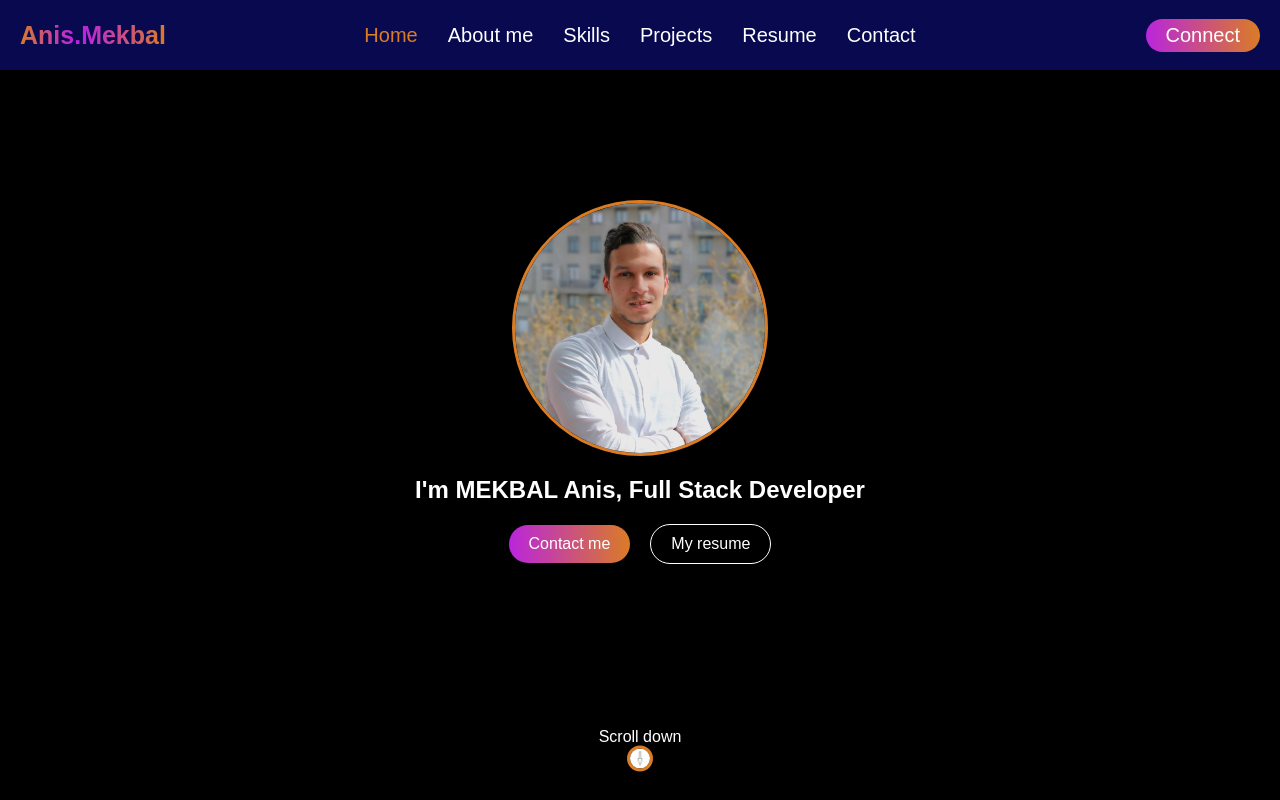
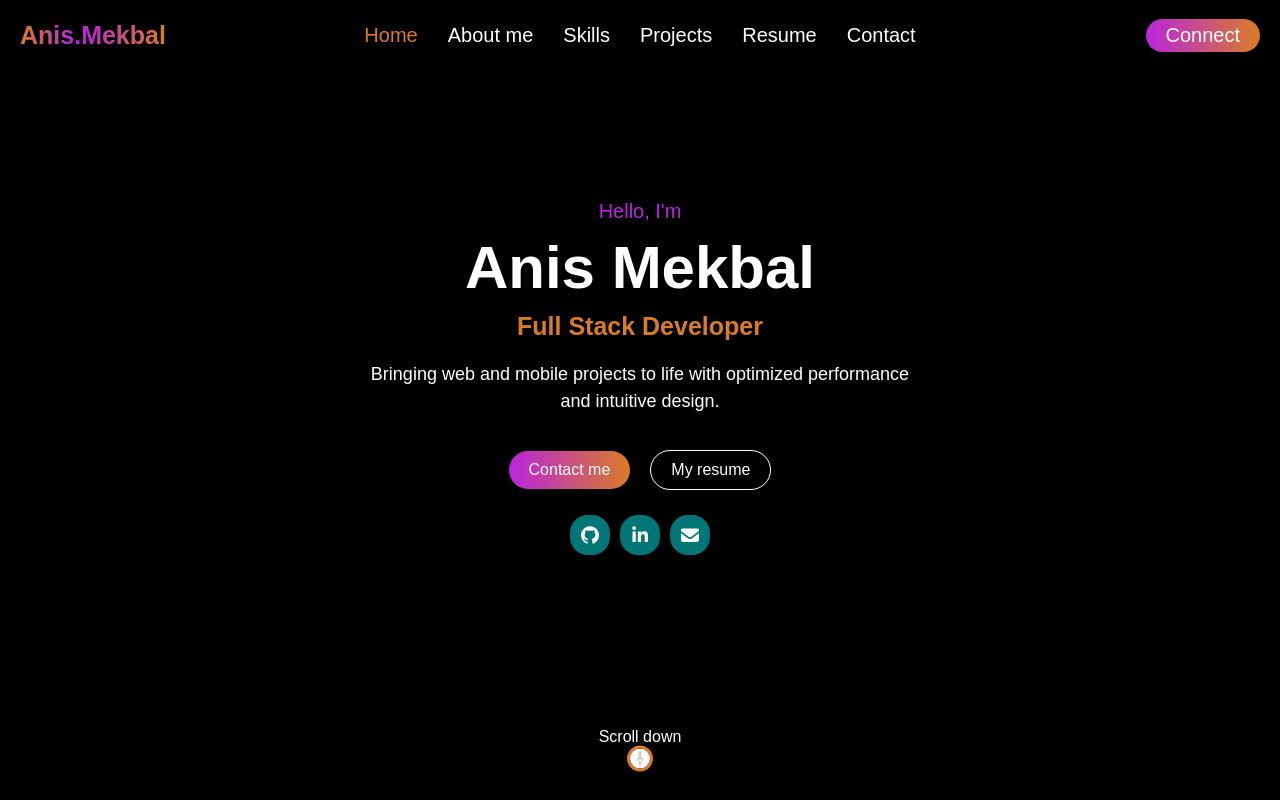
Before and after one commit to anismkb/Portfolio-MEKBAL-Anis, a React (Vite) app: page / in a window 1280 px wide. Shown: the top 800 px of the page. Built offline with nearby package versions, Linux system fonts and the light colour scheme.

Commit message:
update navbar and hero

```diff
--- a/src/App.jsx
+++ b/src/App.jsx
@@ -21,7 +21,7 @@ function App() {
     const handleScroll = () => {
       const sections = ["home", "about", "skills", "projects", "resume", "contact"];
 
-      const offset = 300; // Par exemple 100 pixels
+      const offset = 300;
 
       let current = "home";
 
--- a/src/Components/About/About.css
+++ b/src/Components/About/About.css
@@ -4,8 +4,8 @@
 .about-content {
     display: flex;
     flex-direction: row;
-    margin-left: clamp(10px, 20vw, 200px);
-    margin-right: clamp(10px, 20vw, 200px);
+    margin-left: clamp(10px, 12vw, 200px);
+    margin-right: clamp(10px, 12vw, 200px);
     gap: 40px;
     margin-top: 40px;
     margin-bottom: 105px;
--- a/src/Components/Hero/Hero.css
+++ b/src/Components/Hero/Hero.css
@@ -7,6 +7,62 @@
     height: 100vh;
     background-color: black; /* light gray background */
     text-align: center;
+}
+
+.hello{
+    color: #b923e1;
+    font-size: 20px;
+}
+
+.full{
+    padding-top: 10px;
+    padding-bottom: 10px;
+    font-size: 60px;
+}
+
+.job{
+    color: #DA7C25;
+    font-size: 25px;
+    margin-bottom: 20px;
+}
+
+.presentation{
+    color: white;
+    font-size: 18px;
+    margin-bottom: 20px;
+    max-width: 550px;
+    line-height: 1.5;
+}
+
+.social-icons {
+    display: flex;
+    gap: 10px;
+}
+
+
+.icon-circle {
+    width: 30px;
+    height: 30px;
+    display: flex;
+    justify-content: center;
+    align-items: center;
+
+    text-decoration: none;
+}
+
+/* Le style de l'icône (le i) à l'intérieur */
+.icon-circle i {
+    /* Couleur de l'icône */
+    color: #ffffff;
+    /* Taille de l'icône */
+    font-size: 18px;
+    /* Assurez-vous que l'icône est bien un bloc */
+    display: block;
+}
+
+/* Effet au survol (optionnel) */
+.icon-circle:hover {
+    background-color: #cc823c; /* Changement de couleur au survol */
 }
 
 .hero img {
@@ -27,7 +83,8 @@
 .hero-button{
     display: flex;
     align-items: center;
-    margin: 20px;
+    margin-top: 15px;
+    margin-bottom: 25px;
     gap:20px;
 }
 
--- a/src/Components/Hero/Hero.jsx
+++ b/src/Components/Hero/Hero.jsx
@@ -6,12 +6,33 @@ import scroll from '../../assets/scroll.jpg'
 const Hero = () => {
   return (
     <div className='hero'>
-        <img className='profile' src={ANIS} alt=""/>
-        <h1 className='hero-descript'> I'm MEKBAL Anis, Full Stack Developer</h1>
+        <p className='hello'> Hello, I'm</p>
+        <h1 className='full'> Anis Mekbal </h1>
+        <h3 className='job'> Full Stack Developer </h3>
+        <p className='presentation'> Bringing web and mobile projects to life with optimized performance and intuitive design. </p>
         <div className='hero-button'>
-            <div className='hero-connect'>Contact me</div>
-            <div className='hero-resume'>My resume</div>
+            <div className='hero-connect'
+             onClick={() => document.getElementById('contact').scrollIntoView({behavior: 'smooth'})}
+            >
+              Contact me
+            </div>
+            <div className='hero-resume'
+              onClick={() => document.getElementById('resume').scrollIntoView({behavior: 'smooth'})}
+            >
+              My resume
+            </div>
         </div>
+        <div class="social-icons">
+          <a href="https://github.com/anismkb" class="icon-circle">
+              <i class="fa-brands fa-github"></i>
+          </a>
+          <a href="https://www.linkedin.com/in/anis-mekbal" class="icon-circle">
+              <i class="fab fa-linkedin-in"></i>
+          </a>
+          <a href="#" class="icon-circle">
+              <i class="fas fa-envelope"></i>
+          </a>
+      </div>
         <div
           className='scroll-down'
           onClick={() => document.getElementById('about').scrollIntoView({ behavior: 'smooth' })}
--- a/src/Components/NavBar/Navbar.css
+++ b/src/Components/NavBar/Navbar.css
@@ -8,7 +8,7 @@
     display: flex;
     justify-content: space-between;
     padding: 0px;
-    background-color:rgb(9, 9, 80);
+    background-color: rgba(0, 0, 0, 0.95); /* noir avec 70% d'opacité */
 }
 
 .navbar_title{
```
